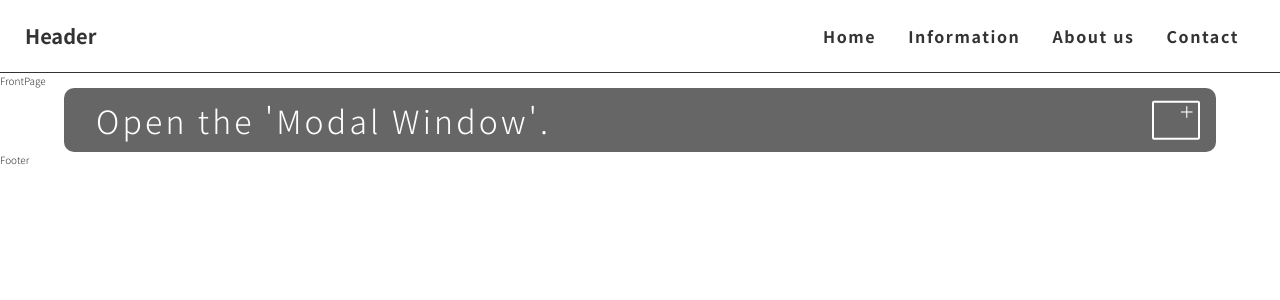
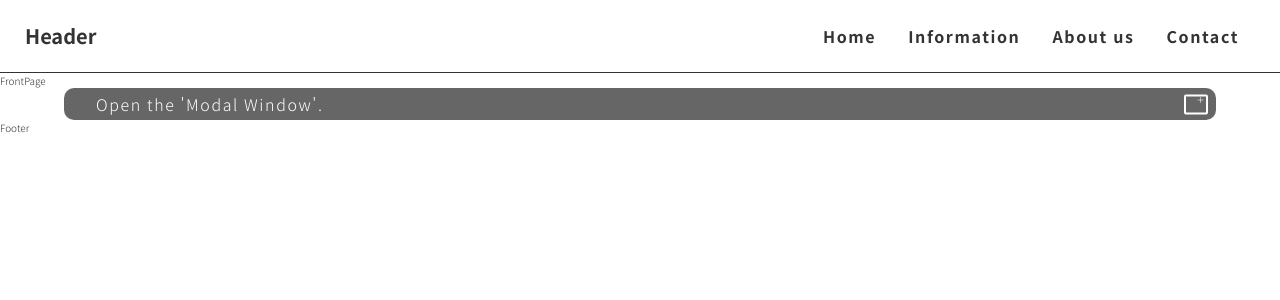
Before and after one commit to masayuki-abe/nuxt-sample, a Nuxt app: page / in a window 1280 px wide. Shown: the top 300 px of the page. Built offline with nearby package versions, Linux system fonts and the light colour scheme.

Commit message:
cssによるデザイン修飾完了

```diff
--- a/components/atoms/buttons/TextBtn.vue
+++ b/components/atoms/buttons/TextBtn.vue
@@ -62,4 +62,15 @@ export default {
 .modal{
   position: relative;
 }
+
+@include pc{
+.modal{
+  transition: opacity 0.4s ease;
+
+  &:hover{
+    opacity: 0.7;
+    cursor: pointer;
+  }
+}
+}
 </style>
--- a/components/atoms/etc/Modal.vue
+++ b/components/atoms/etc/Modal.vue
@@ -58,8 +58,6 @@ export default {
   }
 
   &__content{
-    @include fontSet(32, 48, 100, $tab);
-
     overflow-y: scroll;
     width: 100%;
     height: 100%;
--- a/components/atoms/icons/TimeIcn.vue
+++ b/components/atoms/icons/TimeIcn.vue
@@ -32,4 +32,15 @@ span{
     transform: rotate(45deg);
   }
 }
+
+@include lap() {
+span{
+  transition: opacity 0.4s ease;
+
+  &:hover{
+    opacity: 0.7;
+    cursor: pointer;
+  }
+}
+}
 </style>
--- a/components/templates/FrontPage.vue
+++ b/components/templates/FrontPage.vue
@@ -35,9 +35,6 @@
         <p>その三方の壁に、黒い鉄格子と、鉄網で二重に張り詰めた、大きな縦長い磨硝子の窓が一つ宛、都合三つ取付けられている、トテも要心堅固に構えた部屋の感じである。</p>
         <p>窓の無い側の壁の附け根には、やはり岩乗な鉄の寝台が一個、入口の方向を枕にして横たえてあるが、その上の真白な寝具が、キチンと敷き展べたままになっているところを見ると、まだ誰も寝たことがないらしい。</p>
         <p>……おかしいぞ…………。</p>
-        <button @click="closeModal">
-          Close
-        </button>
       </Modal>
     </div><!--/ modal window-->
   </main>
@@ -69,6 +66,8 @@ export default {
 
 <style lang="scss" scoped>
 .modal-window{
+  @include fontSet(32, 48, 100, $tab);
+
   width: 90%;
   margin: 0 auto;
 
@@ -84,5 +83,70 @@ export default {
       border: 2px $white solid;
     }
   }
+
+  dl{
+    margin-bottom: 1em;
+    padding: 1em;
+    background-color: $gray;
+
+    dt{
+      font-style: italic;
+    }
+    dd{
+      @include fontSet(40, 48, 200, $tab);
+      padding-bottom: .5em;
+      font-weight: bold;
+
+      &.intro{
+        @include fontSet(32, 48, 100, $tab);
+        padding-bottom: 0;
+        font-weight: normal;
+      }
+    }
+  }
+  p{
+    padding-left: -1em;
+    text-indent: 1em;
+  }
+}
+
+@include tab() {
+.modal-window{
+  @include fontSet(20, 36, 100, $tab);
+
+  .btn__text{
+    @include fontSet(20, 20, 100, $tab);
+  }
+
+  dl{
+    dd{
+      @include fontSet(24, 36, 200, $tab);
+
+      &.intro{
+        @include fontSet(20, 32, 100, $tab);
+      }
+    }
+  }
+}
+}
+
+@include lap() {
+.modal-window{
+  @include fontSet(16, 24, 100, $tab);
+
+  .btn__text{
+    @include fontSet(16, 16, 100, $tab);
+  }
+
+  dl{
+    dd{
+      @include fontSet(18, 24, 200, $tab);
+
+      &.intro{
+        @include fontSet(16, 24, 100, $tab);
+      }
+    }
+  }
+}
 }
 </style>
```
